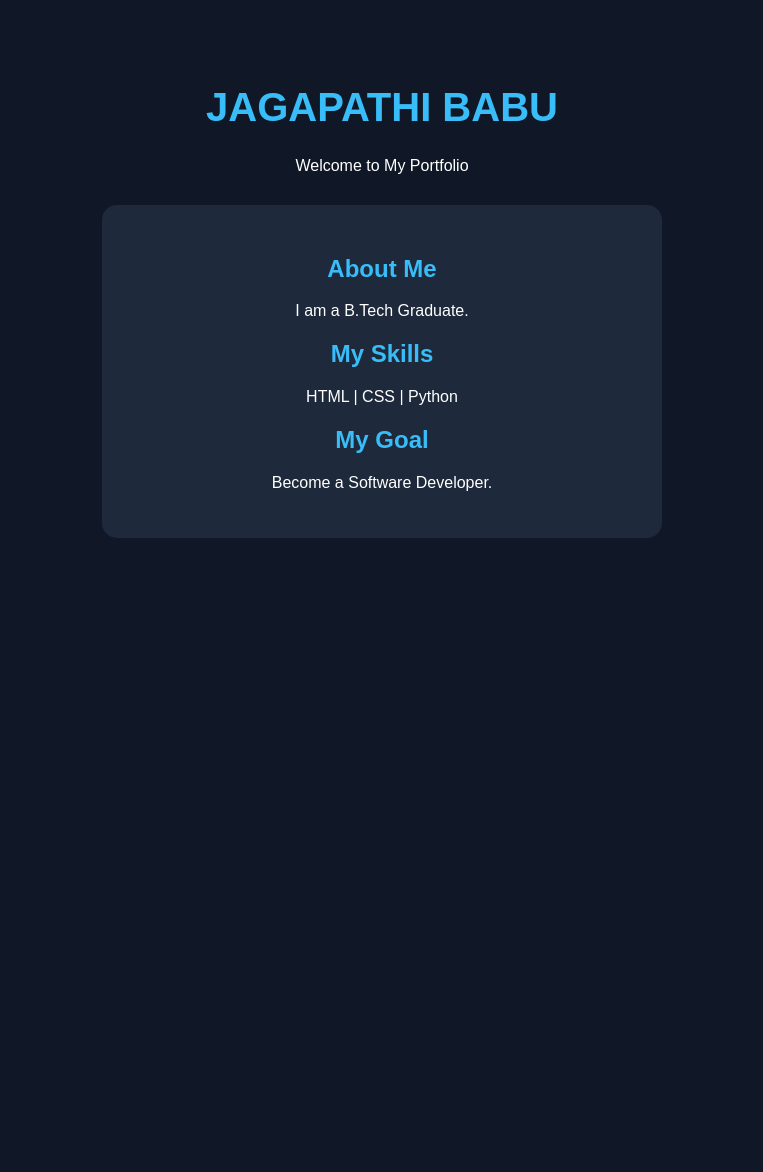
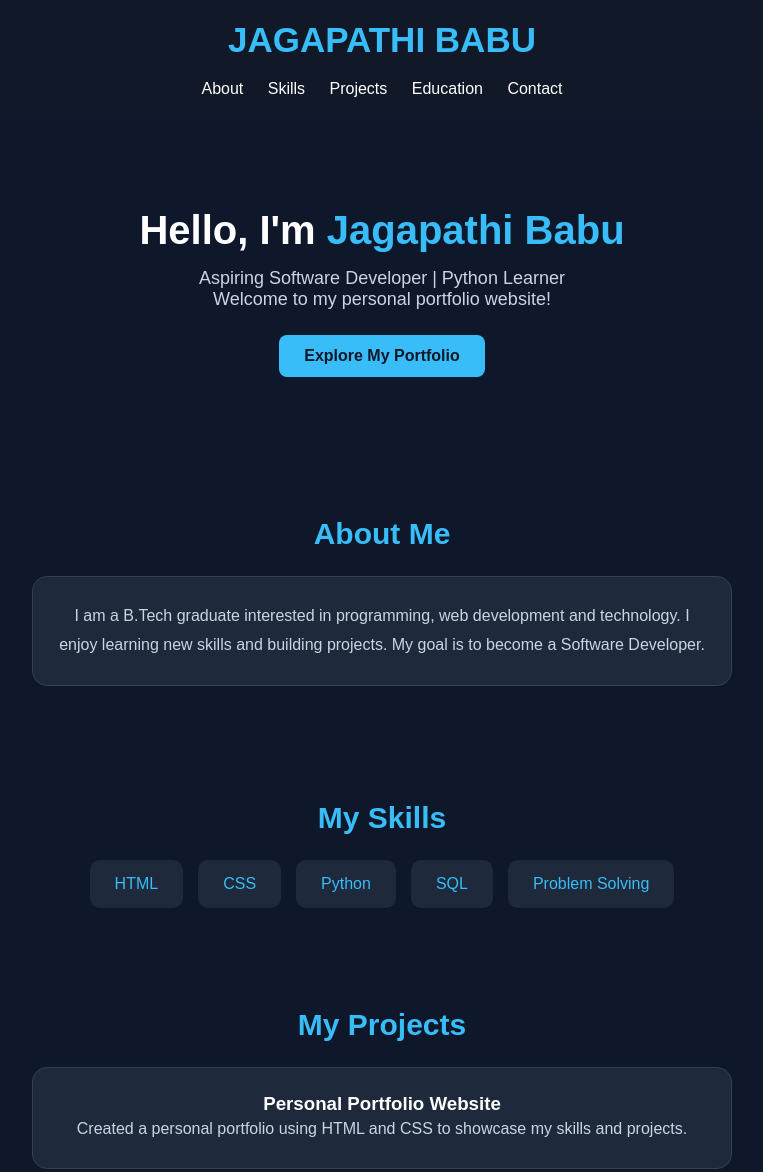
Before and after one commit to jagapathiadaka22/jagapathi-potfolio, a plain HTML site: page index.html in a window 1280 px wide. Shown: the top 1172 px of the page, without its empty margins (258-1021 px from the left). Before the commit the page ends 800 px from the top, so only its background shows below. Drawn offline with Linux system fonts and the light colour scheme.

Commit message:
Update index.html

```diff
--- a/index.html
+++ b/index.html
@@ -1,49 +1,220 @@
 <!DOCTYPE html>
-<html>
+<html lang="en">
 <head>
-    <title>Jagapathi Portfolio</title>
+<meta charset="UTF-8">
+<meta name="viewport" content="width=device-width, initial-scale=1.0">
+<title>Jagapathi Babu | Portfolio</title>
+
 <style>
-        body {
-            background: #101827;
-            color: white;
-            text-align: center;
-            font-family: Arial;
-            padding: 50px;
+* {
+    margin: 0;
+    padding: 0;
+    box-sizing: border-box;
+    font-family: Arial, sans-serif;
 }
 
-        h1 {
+body {
+    background: #0f172a;
+    color: white;
+    scroll-behavior: smooth;
+}
+
+header {
+    padding: 20px;
+    text-align: center;
+    background: #111827;
+}
+
+header h1 {
     color: #38bdf8;
+    font-size: 35px;
+}
+
+nav {
+    margin-top: 20px;
+}
+
+nav a {
+    color: white;
+    text-decoration: none;
+    margin: 10px;
+}
+
+nav a:hover {
+    color: #38bdf8;
+}
+
+.hero {
+    text-align: center;
+    padding: 90px 20px;
+}
+
+.hero h2 {
     font-size: 40px;
+    margin-bottom: 15px;
+}
+
+.hero span {
+    color: #38bdf8;
+}
+
+.hero p {
+    color: #cbd5e1;
+    font-size: 18px;
+}
+
+.btn {
+    display: inline-block;
+    margin-top: 25px;
+    padding: 12px 25px;
+    background: #38bdf8;
+    color: #0f172a;
+    text-decoration: none;
+    border-radius: 8px;
+    font-weight: bold;
+}
+
+section {
+    padding: 50px 20px;
+    text-align: center;
+}
+
+section h2 {
+    color: #38bdf8;
+    margin-bottom: 25px;
+    font-size: 30px;
 }
 
 .card {
+    max-width: 700px;
+    margin: 15px auto;
+    padding: 25px;
     background: #1e293b;
-            padding: 30px;
     border-radius: 15px;
-            margin: 30px auto;
-            max-width: 500px;
+    border: 1px solid #334155;
 }
 
-        h2 {
+.card p {
+    color: #cbd5e1;
+    line-height: 1.8;
+}
+
+.skills {
+    display: flex;
+    flex-wrap: wrap;
+    justify-content: center;
+    gap: 15px;
+}
+
+.skill {
+    background: #1e293b;
     color: #38bdf8;
+    padding: 15px 25px;
+    border-radius: 10px;
+}
+
+footer {
+    text-align: center;
+    padding: 25px;
+    background: #111827;
+    color: #94a3b8;
+}
+
+@media(max-width:600px) {
+    .hero h2 {
+        font-size: 28px;
+    }
+
+    nav a {
+        display: inline-block;
+        margin: 8px;
+    }
 }
 </style>
 </head>
+
 <body>
 
+<header>
     <h1>JAGAPATHI BABU</h1>
-    <p>Welcome to My Portfolio</p>
+    <nav>
+        <a href="#about">About</a>
+        <a href="#skills">Skills</a>
+        <a href="#projects">Projects</a>
+        <a href="#education">Education</a>
+        <a href="#contact">Contact</a>
+    </nav>
+</header>
+
+<div class="hero">
+    <h2>Hello, I'm <span>Jagapathi Babu</span></h2>
+    <p>Aspiring Software Developer | Python Learner</p>
+    <p>Welcome to my personal portfolio website!</p>
+    <a href="#about" class="btn">Explore My Portfolio</a>
+</div>
+
+<section id="about">
+    <h2>About Me</h2>
+    <div class="card">
+        <p>
+            I am a B.Tech graduate interested in programming,
+            web development and technology.
+            I enjoy learning new skills and building projects.
+            My goal is to become a Software Developer.
+        </p>
+    </div>
+</section>
+
+<section id="skills">
+    <h2>My Skills</h2>
+    <div class="skills">
+        <div class="skill">HTML</div>
+        <div class="skill">CSS</div>
+        <div class="skill">Python</div>
+        <div class="skill">SQL</div>
+        <div class="skill">Problem Solving</div>
+    </div>
+</section>
+
+<section id="projects">
+    <h2>My Projects</h2>
 
     <div class="card">
-        <h2>About Me</h2>
-        <p>I am a B.Tech Graduate.</p>
+        <h3>Personal Portfolio Website</h3>
+        <p>Created a personal portfolio using HTML and CSS
+        to showcase my skills and projects.</p>
+    </div>
 
-        <h2>My Skills</h2>
-        <p>HTML | CSS | Python</p>
+    <div class="card">
+        <h3>Python Programs</h3>
+        <p>Practicing Python programming through
+        beginner-level coding exercises.</p>
+    </div>
+</section>
 
-        <h2>My Goal</h2>
-        <p>Become a Software Developer.</p>
+<section id="education">
+    <h2>Education</h2>
+    <div class="card">
+        <h3>B.Tech – Information Technology</h3>
+        <p>Narasaraopeta Engineering College</p>
     </div>
+</section>
+
+<section id="contact">
+    <h2>Contact Me</h2>
+    <div class="card">
+        <p>I'm interested in learning and working on new projects.</p>
+        <p>Connect with me through GitHub.</p>
+        <a href="https://github.com/jagapathiadaka22"
+           class="btn" target="_blank">
+           My GitHub
+        </a>
+    </div>
+</section>
+
+<footer>
+    <p>© 2026 Jagapathi Babu | My Portfolio</p>
+</footer>
 
 </body>
 </html>
```
Lines whose indentation alone changed are shown as unchanged.
